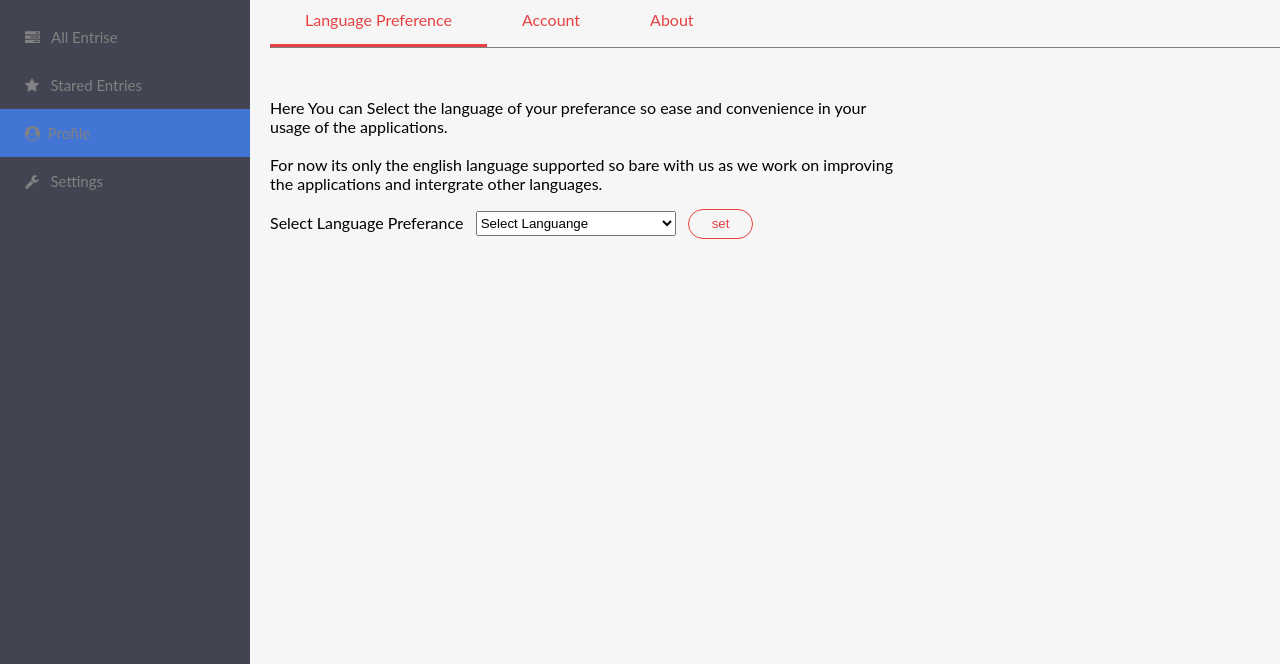
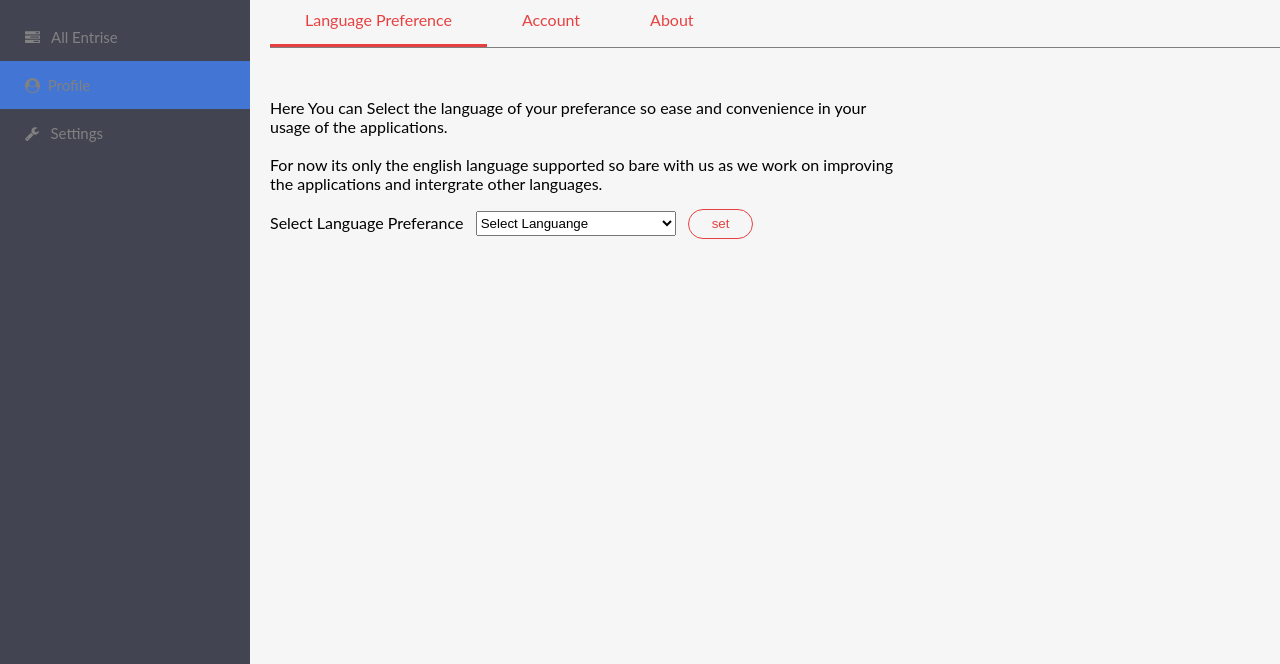
Before and after one commit to edmondsylar/MyDiary, a plain HTML site: page UI/pref.html in a window 1280 px wide. Shown: the part 136-800 px from the top of the page. Drawn offline with Linux system fonts and the light colour scheme.

Commit message:
Deletd Stared Page

```diff
--- a/UI/pref.html
+++ b/UI/pref.html
@@ -15,7 +15,6 @@
 
   		<a href="home.html"><i class="fa fa-asterisk"></i> &nbsp; New Entry</a>
   		<a href="all.html" ><i class="fa fa-tasks"></i> &nbsp; All Entrise</a>
-		  <a href="star.html"><i class="fa fa-star"></i> &nbsp; Stared Entries</a>
 		  <a href="profile.html" class="active"><i class="fa fa-user-circle"></i>&nbsp; Profile</a>
   		<a href="settings.html"><i class="fa fa-wrench"></i> &nbsp; Settings </a>
 </div>
```
Also changed, not shown: UI/profile.html (+0 -1 lines).
